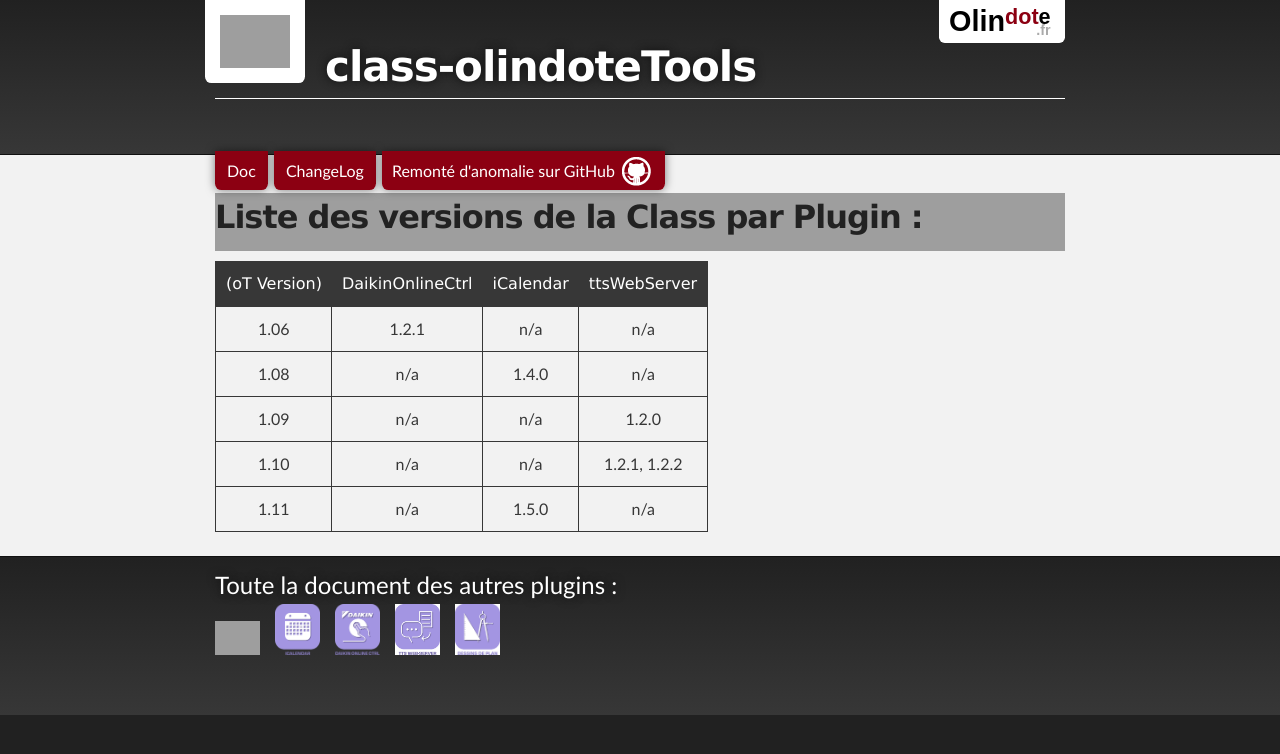
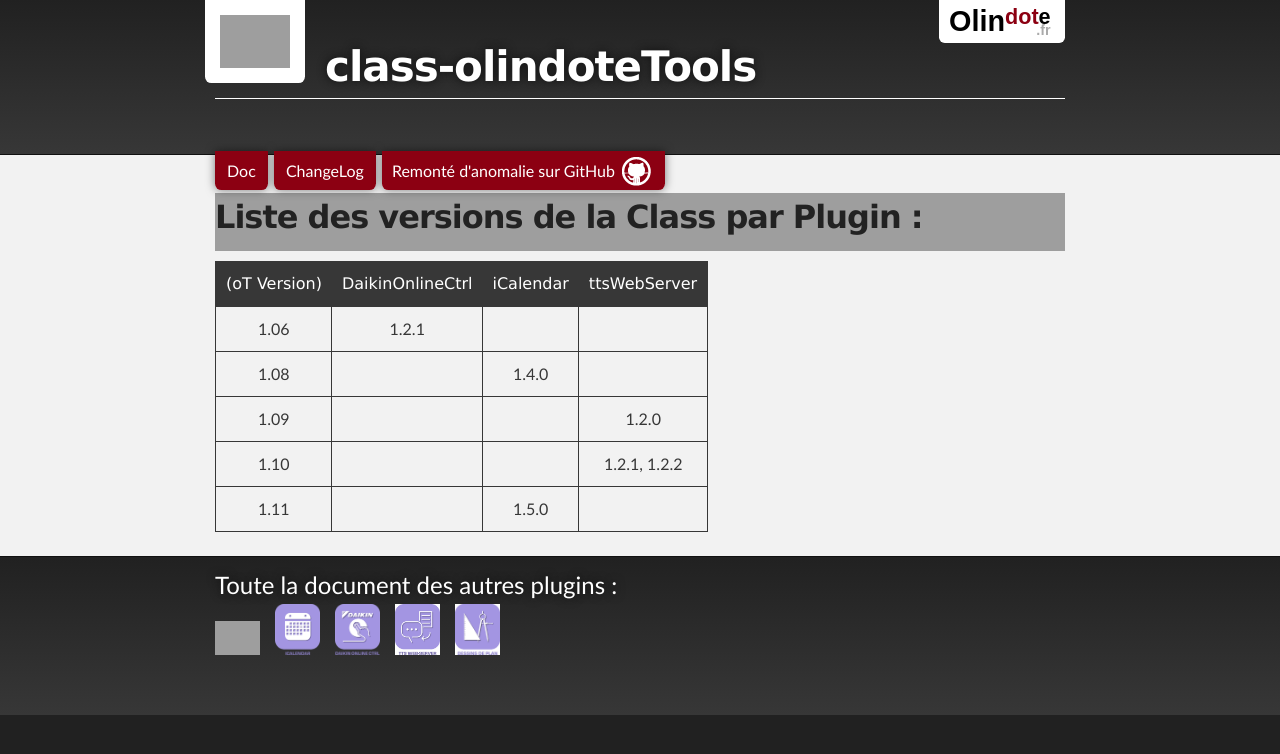
Before and after one commit to abarrau/jeedom-plugins-doc, a Jekyll site: the page built from docs/class-olindoteTools/versionPlugin.md, in a window 1280 px wide. Shown: the top 754 px of the page. Built offline with Jekyll 4.4.1, drawn with Linux system fonts in a browser that asks for light colours; our own code applies the rules of GitHub Pages for plain Markdown files; the repository's description, which GitHub fills in, is left out.

```diff
--- a/docs/class-olindoteTools/versionPlugin.md
+++ b/docs/class-olindoteTools/versionPlugin.md
@@ -2,8 +2,8 @@
 
 | (oT Version) | DaikinOnlineCtrl | iCalendar | ttsWebServer |
 |:------------:|:----------------:|:---------:|:------------:|
-| 1.06         | 1.2.1            | n/a       | n/a          |
-| 1.08         | n/a              | 1.4.0     | n/a          |
-| 1.09         | n/a              | n/a       | 1.2.0        |
-| 1.10         | n/a              | n/a       | 1.2.1, 1.2.2 |
-| 1.11         | n/a              | 1.5.0     | n/a          |
+| 1.06         | 1.2.1            |           |              |
+| 1.08         |                  | 1.4.0     |              |
+| 1.09         |                  |           | 1.2.0        |
+| 1.10         |                  |           | 1.2.1, 1.2.2 |
+| 1.11         |                  | 1.5.0     |              |
```
